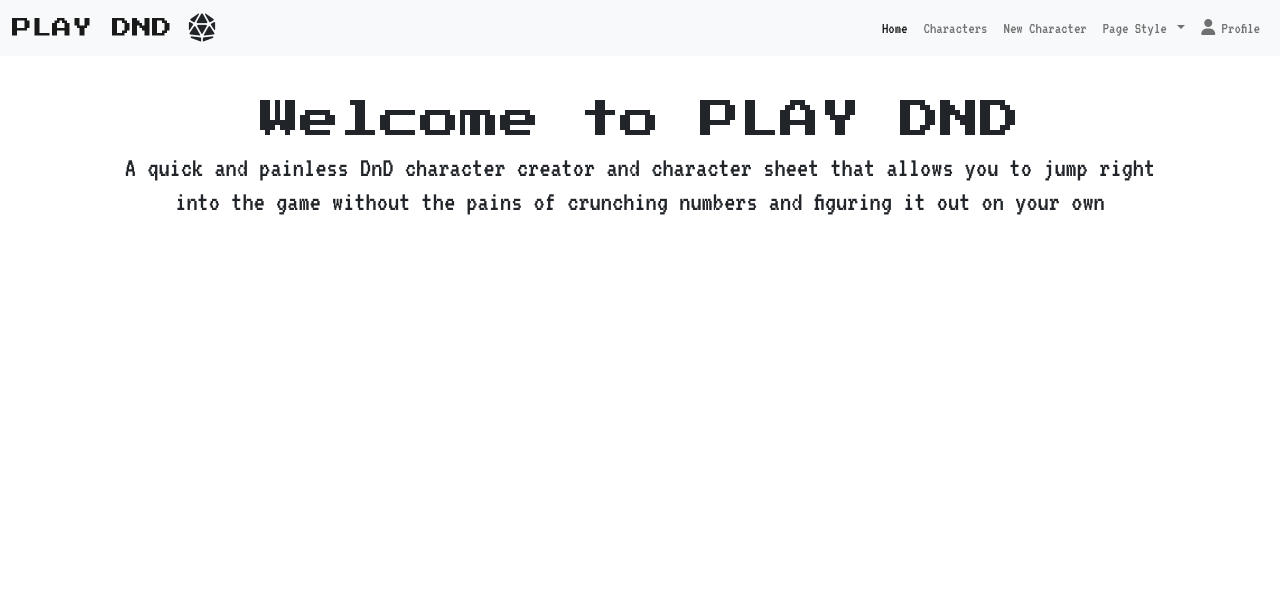
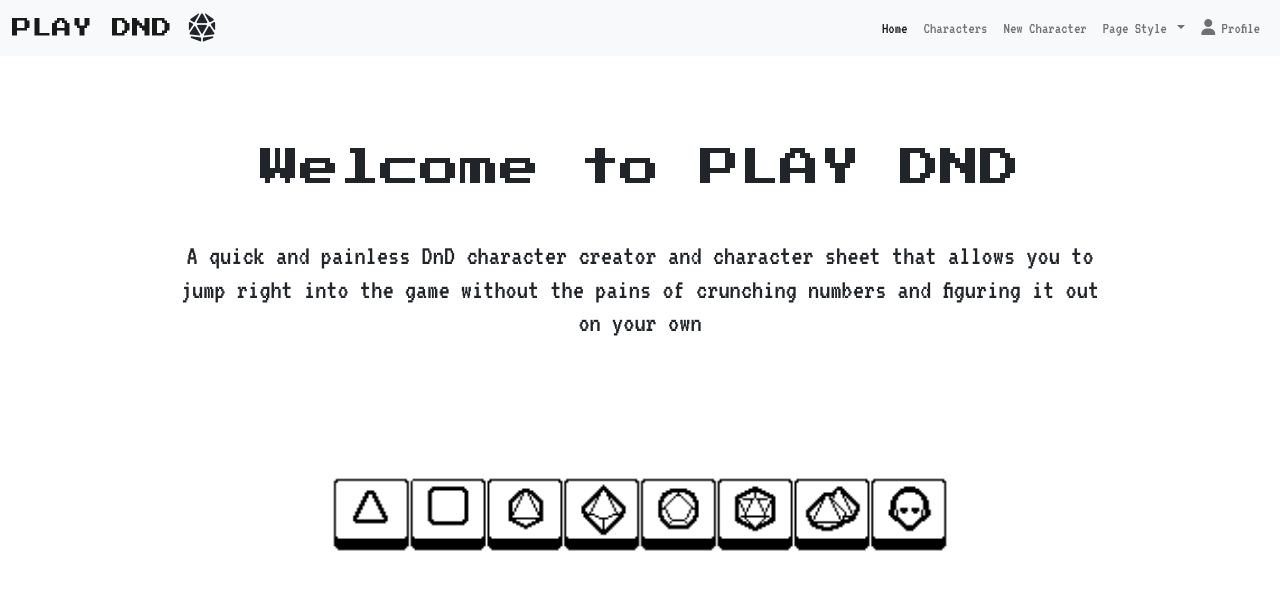
Before and after one commit to joshua-stephen-mullins/dnd-project, a website: page play-dnd-home.html in a window 1280 px wide. Drawn offline with nearby package versions, Linux system fonts and the light colour scheme.

```diff
--- a/play-dnd-home.html
+++ b/play-dnd-home.html
@@ -4,7 +4,7 @@
     <meta name="viewport" content="width=device-width, initial-scale=1">
 
     <meta charset="UTF-8">
-    <title>PLAY DND</title>
+    <title>PLAY DND - Choose Race</title>
     <link rel="icon" href="img/dice-d20-solid.svg">
     <!-- CSS only -->
     <link href="https://cdn.jsdelivr.net/npm/bootstrap@5.2.2/dist/css/bootstrap.min.css" rel="stylesheet"
@@ -17,7 +17,7 @@
 </head>
 <body>
 <header>
-<!--    navbar-->
+    <!--    navbar-->
     <nav class="navbar navbar-expand-lg bg-light">
         <div class="container-fluid text-end">
             <a class="navbar-brand font-press" href="#">PLAY DND</a>
@@ -46,14 +46,17 @@
             </div>
         </div>
     </nav>
-<!--    end navbar-->
+    <!--    end navbar-->
 
     <div class="container-fluid">
         <div class="row justify-content-center">
             <div class="col-10 text-center mt-4 mb-4 p-3">
-                <h1 class="h1 font-press opacity-100">Welcome to PLAY DND</h1>
-                <h3 class="font-VT323">A quick and painless DnD character creator and character sheet that allows you to jump right into the game without the pains of crunching numbers and figuring it out on your own</h3>
+                <h1 class="h1 font-press opacity-100 m-5">Welcome to PLAY DND</h1>
+                <h3 class="font-VT323 m-5">A quick and painless DnD character creator and character sheet that allows
+                    you to jump right into the game without the pains of crunching numbers and figuring it out on your
+                    own</h3>
             </div>
+            <img class="w-50 m-5" src="img/icons/dice%20icons.png" alt="Array of DND Dice">
         </div>
     </div>
 
```
Also changed, not shown: play-dnd-creator-1.html (+3 -3 lines).
